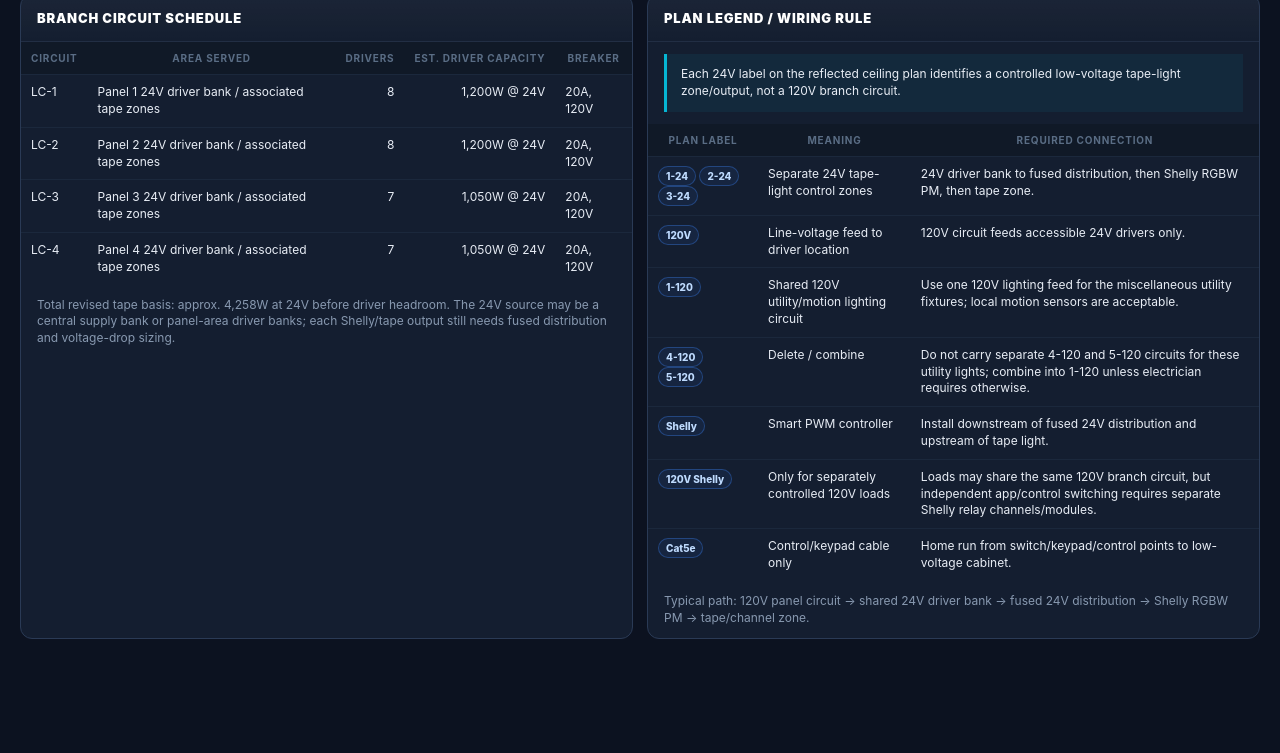
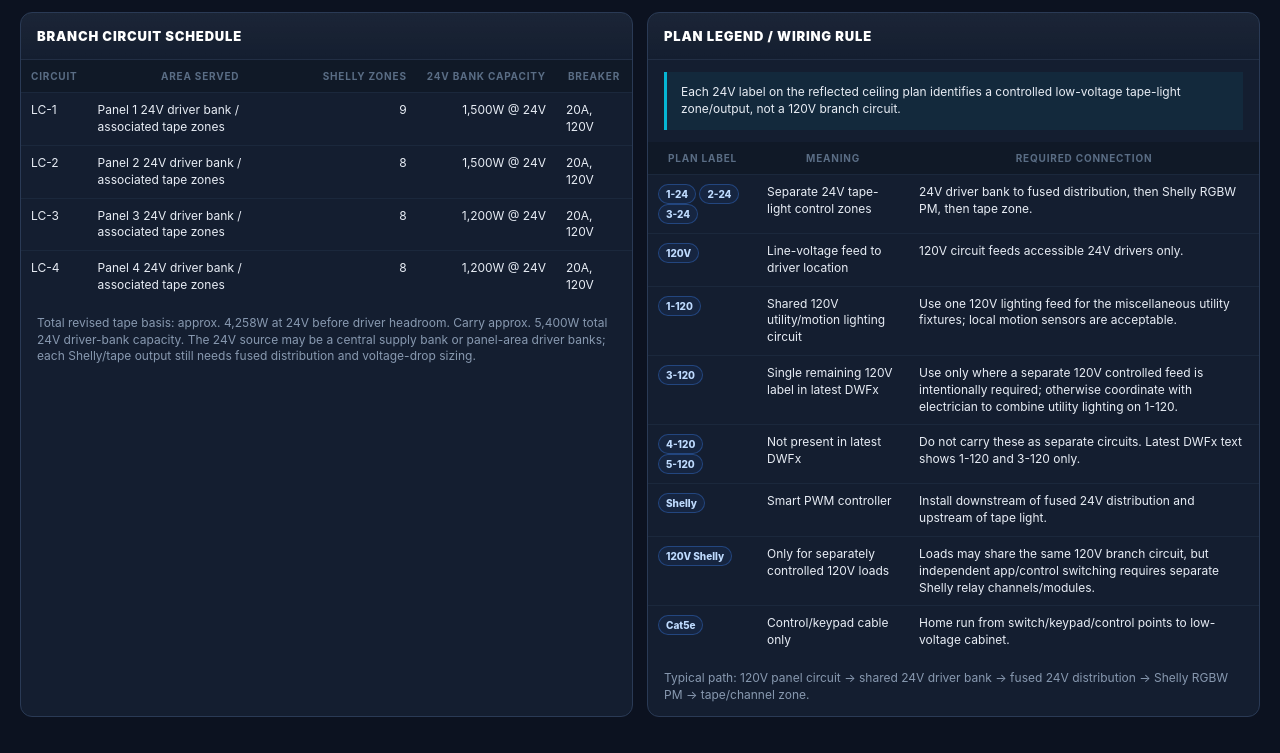
Before and after one commit to racinc19/ovesubs, a website: page Deploy/site_ove/electrical.html in a window 1280 px wide. Shown: the part 1200-1953 px from the top of the page. Before the commit the page ends 1879 px from the top, so only its background shows below. Drawn offline with Linux system fonts and the light colour scheme.

Commit message:
Sync OVE subs from Oak-Valley-Estates/Deploy/deploy_ovesubs

```diff
--- a/Deploy/site_ove/electrical.html
+++ b/Deploy/site_ove/electrical.html
@@ -91,8 +91,8 @@ details.cat summary::-webkit-details-marker{display:none}
       </div>
       <div class="metric">
         <div class="label">Control Hardware</div>
-        <div class="value">30 zones</div>
-        <div class="hint">30 Shelly RGBW PM modules fed by shared 24V driver bank(s)</div>
+        <div class="value">33 zones</div>
+        <div class="hint">33 visible 24V control labels in latest DWFx</div>
       </div>
     </div>
 
@@ -171,8 +171,8 @@ details.cat summary::-webkit-details-marker{display:none}
             <tr>
               <td>Shelly LED controllers</td>
               <td>Shelly Plus RGBW PM or approved equivalent, white-channel mode</td>
-              <td class="num">30</td>
-              <td>One module per switched tape-light zone. Max 4A/channel and 10A total; outputs switch the 24V tape zones.</td>
+              <td class="num">33 max</td>
+              <td>Carry one module per visible 24V control label. Module count may be reduced only if multiple white channels are grouped on one Shelly and channel/module load ratings remain compliant.</td>
             </tr>
             <tr>
               <td>120V branch circuits</td>
@@ -218,8 +218,8 @@ details.cat summary::-webkit-details-marker{display:none}
               <tr>
                 <th>Circuit</th>
                 <th>Area Served</th>
-                <th class="num">Drivers</th>
-                <th class="num">Est. Driver Capacity</th>
+                <th class="num">Shelly Zones</th>
+                <th class="num">24V Bank Capacity</th>
                 <th>Breaker</th>
               </tr>
             </thead>
@@ -227,35 +227,35 @@ details.cat summary::-webkit-details-marker{display:none}
               <tr>
                 <td>LC-1</td>
                 <td>Panel 1 24V driver bank / associated tape zones</td>
-                <td class="num">8</td>
-                <td class="num">1,200W @ 24V</td>
+                <td class="num">9</td>
+                <td class="num">1,500W @ 24V</td>
                 <td>20A, 120V</td>
               </tr>
               <tr>
                 <td>LC-2</td>
                 <td>Panel 2 24V driver bank / associated tape zones</td>
                 <td class="num">8</td>
-                <td class="num">1,200W @ 24V</td>
+                <td class="num">1,500W @ 24V</td>
                 <td>20A, 120V</td>
               </tr>
               <tr>
                 <td>LC-3</td>
                 <td>Panel 3 24V driver bank / associated tape zones</td>
-                <td class="num">7</td>
-                <td class="num">1,050W @ 24V</td>
+                <td class="num">8</td>
+                <td class="num">1,200W @ 24V</td>
                 <td>20A, 120V</td>
               </tr>
               <tr>
                 <td>LC-4</td>
                 <td>Panel 4 24V driver bank / associated tape zones</td>
-                <td class="num">7</td>
-                <td class="num">1,050W @ 24V</td>
+                <td class="num">8</td>
+                <td class="num">1,200W @ 24V</td>
                 <td>20A, 120V</td>
               </tr>
             </tbody>
           </table>
         </div>
-        <div class="note">Total revised tape basis: approx. 4,258W at 24V before driver headroom. The 24V source may be a central supply bank or panel-area driver banks; each Shelly/tape output still needs fused distribution and voltage-drop sizing.</div>
+        <div class="note">Total revised tape basis: approx. 4,258W at 24V before driver headroom. Carry approx. 5,400W total 24V driver-bank capacity. The 24V source may be a central supply bank or panel-area driver banks; each Shelly/tape output still needs fused distribution and voltage-drop sizing.</div>
       </section>
 
       <section class="card">
@@ -291,9 +291,14 @@ details.cat summary::-webkit-details-marker{display:none}
                 <td>Use one 120V lighting feed for the miscellaneous utility fixtures; local motion sensors are acceptable.</td>
               </tr>
               <tr>
+                <td><span class="tag">3-120</span></td>
+                <td>Single remaining 120V label in latest DWFx</td>
+                <td>Use only where a separate 120V controlled feed is intentionally required; otherwise coordinate with electrician to combine utility lighting on 1-120.</td>
+              </tr>
+              <tr>
                 <td><span class="tag">4-120</span> <span class="tag">5-120</span></td>
-                <td>Delete / combine</td>
-                <td>Do not carry separate 4-120 and 5-120 circuits for these utility lights; combine into 1-120 unless electrician requires otherwise.</td>
+                <td>Not present in latest DWFx</td>
+                <td>Do not carry these as separate circuits. Latest DWFx text shows 1-120 and 3-120 only.</td>
               </tr>
               <tr>
                 <td><span class="tag">Shelly</span></td>
```
